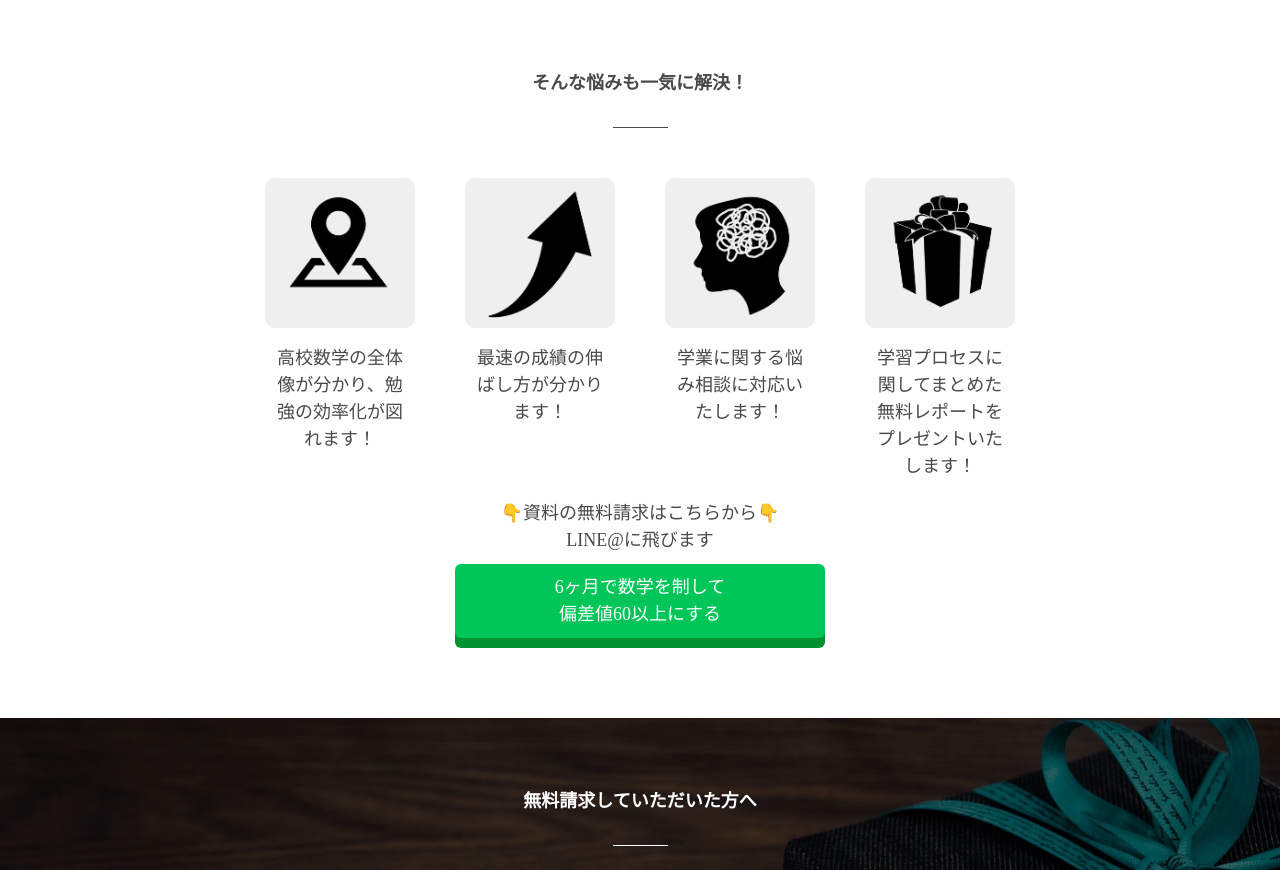
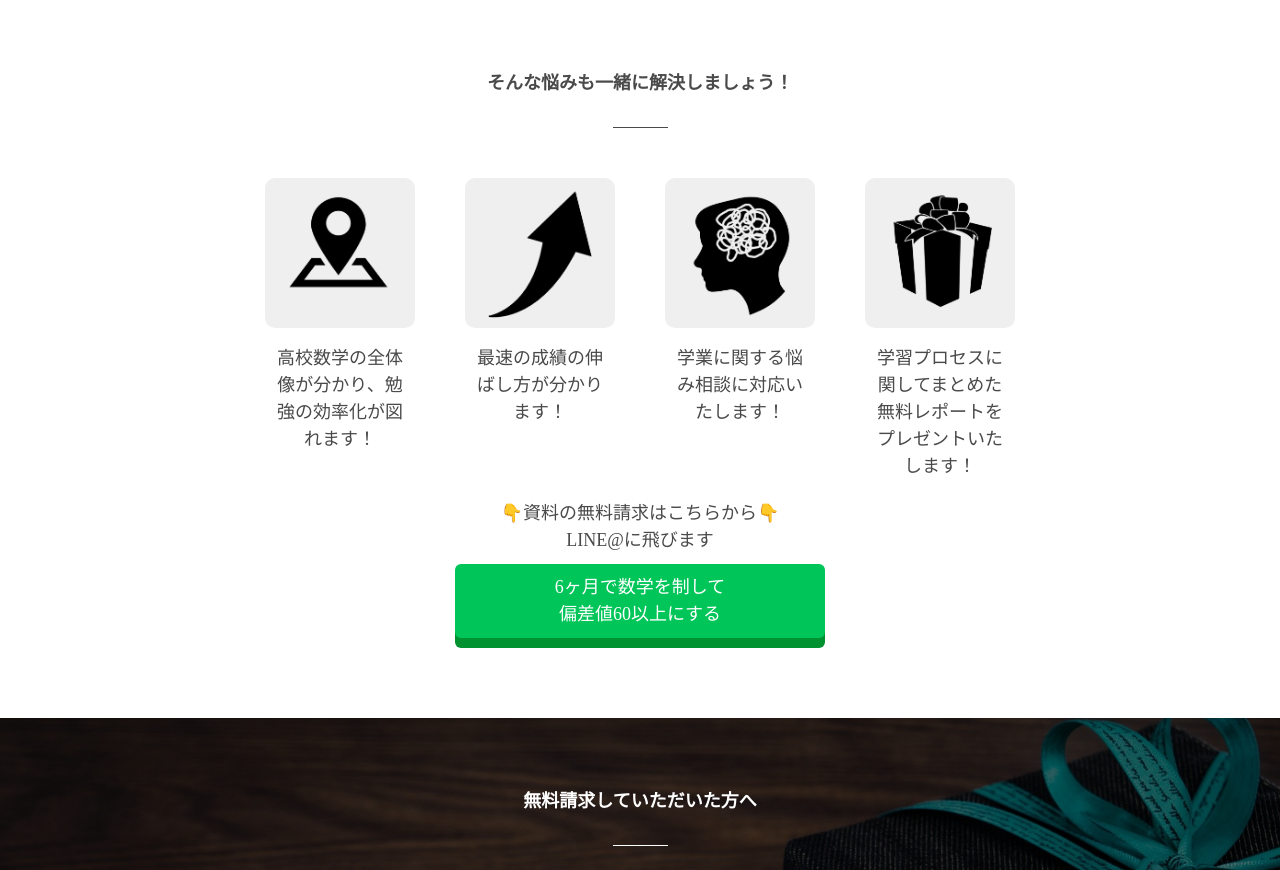
Before and after one commit to mdg-sys/pass-univ, a plain HTML site: page index.html in a window 1280 px wide. Shown: the part 2558-3428 px from the top of the page. Drawn offline with Linux system fonts and the light colour scheme.

Commit message:
modified 20210117-2

```diff
--- a/index.html
+++ b/index.html
@@ -143,7 +143,7 @@
 
         <section class = "benefit">
             <div class = "inner">
-                <h3>そんな悩みも一気に解決！</h3>
+                <h3>そんな悩みも一緒に解決しましょう！</h3>
                 <div class = "line"></div>
                 <div class = "box-wrapper">
                     <div class = "box fadein">
```
